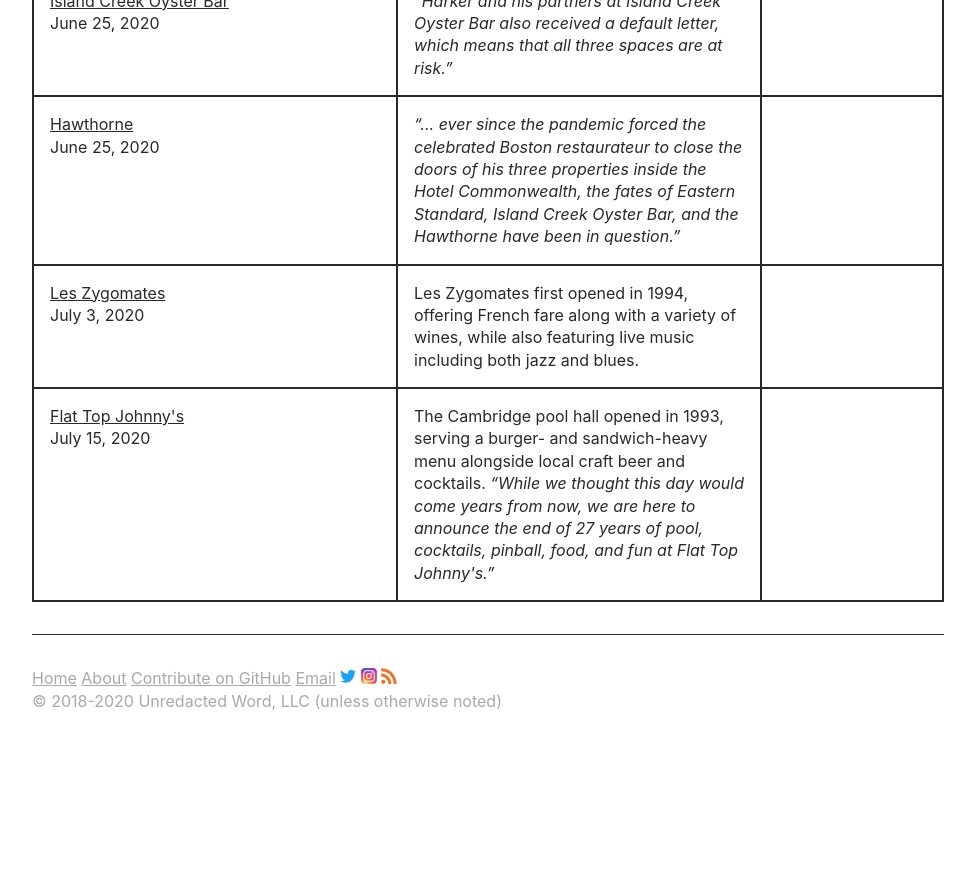
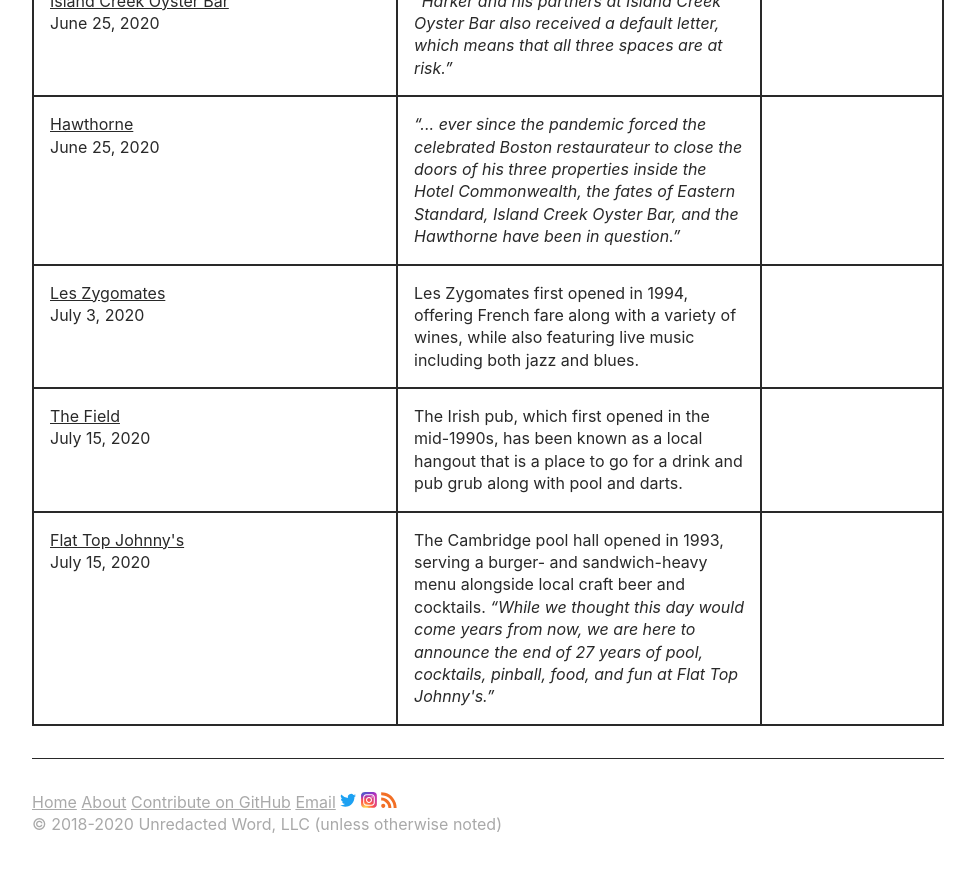
Before and after one commit to unredacted-word/katamari-restaurants, a Jekyll site: the page built from index.md, in a window 1280 px wide and 900 px high, scrolled down 3951 px. Shown: the top 872 px of the window, without its empty margins (152-1127 px from the left). Built offline with Jekyll 4.4.1, drawn with Linux system fonts in a browser that asks for light colours; before the commit the page ends 4727 px from its top, so only the background shows below that.

Commit message:
the field

```diff
--- a/_data/companies.yml
+++ b/_data/companies.yml
@@ -158,6 +158,15 @@ leszygomates:
     variety of wines, while also featuring live music including both jazz
     and blues.
 
+thefield:
+  name: "The Field"
+  date: 2020-07-15 20:07:00
+  url: https://bostonrestaurants.blogspot.com/2020/07/the-field-in-cambridges-central-square.html
+  notes: >
+    The Irish pub, which first opened in the mid-1990s, has been known as a
+    local hangout that is a place to go for a drink and pub grub along with
+    pool and darts.
+
 flattop:
   name: "Flat Top Johnny's"
   date: 2020-07-15 20:08:00
```
